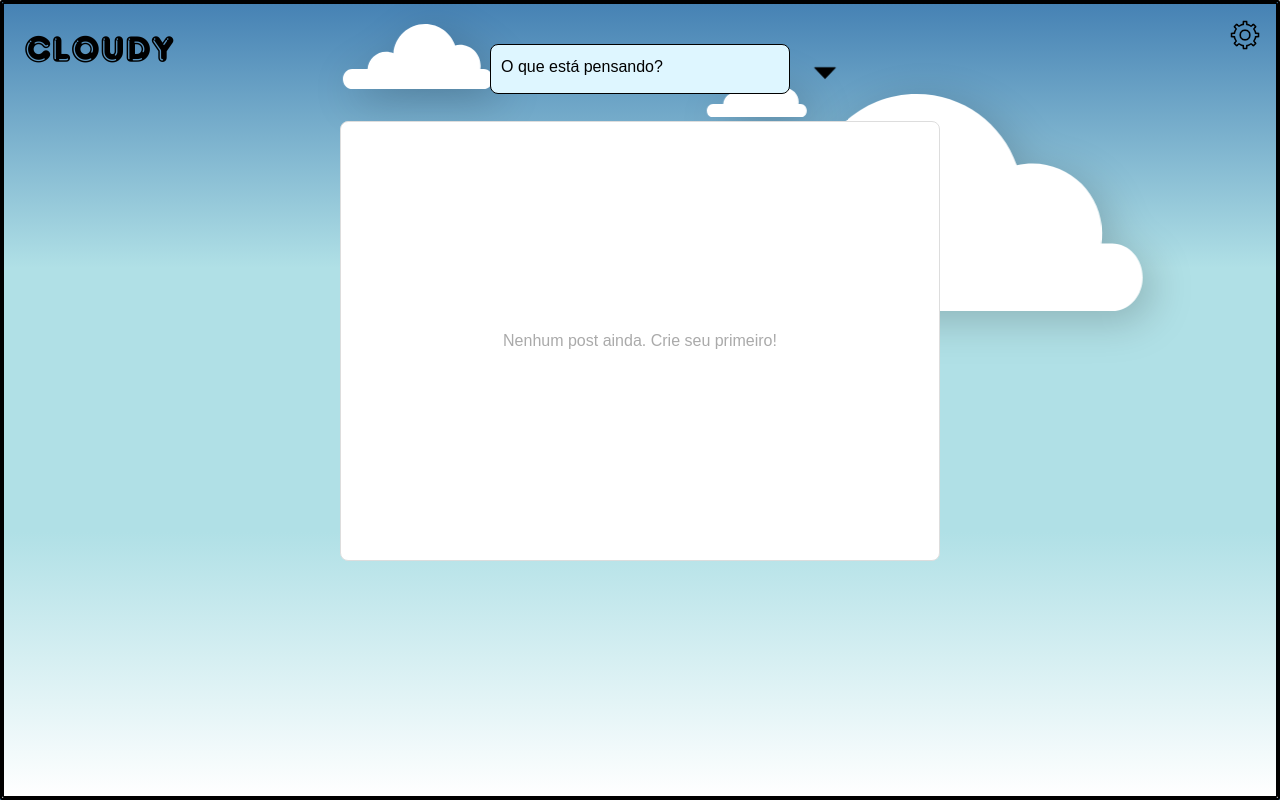
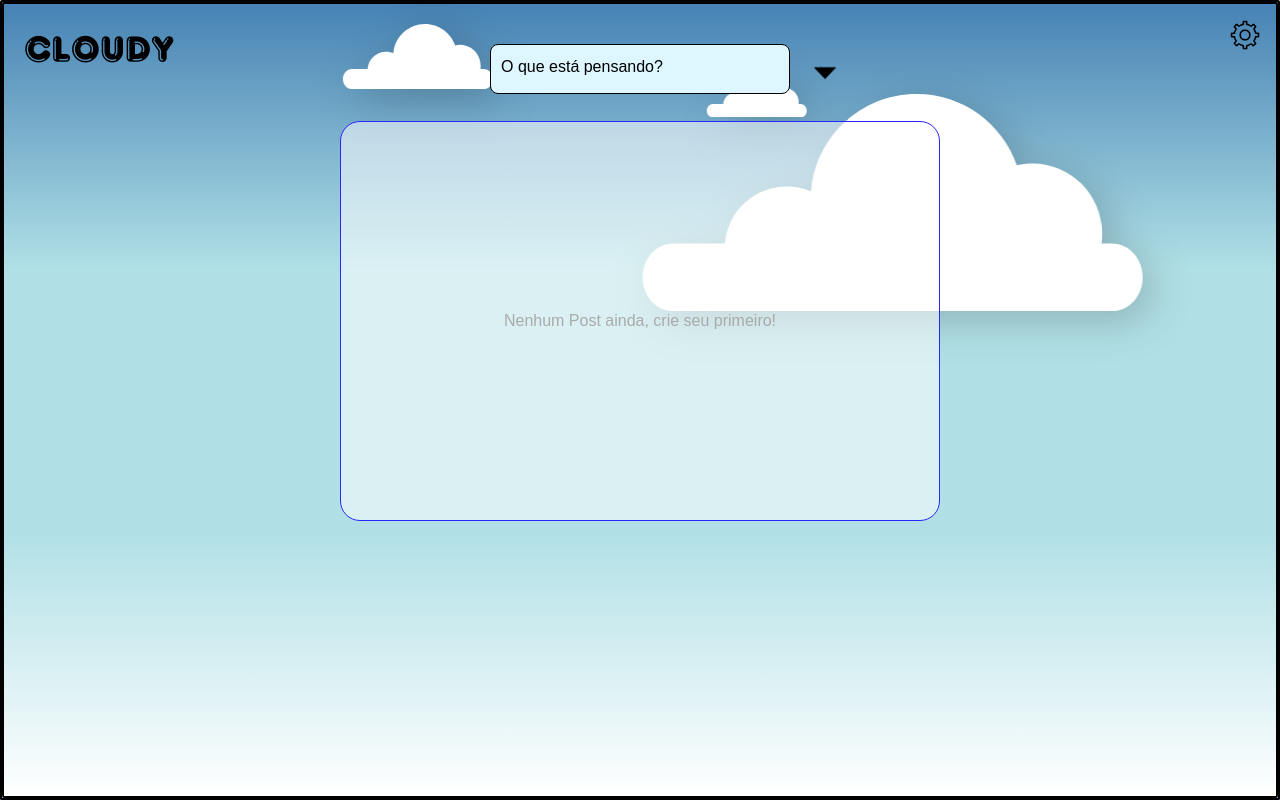
Before and after one commit to Igorrst/Cloudy, a React (Vite) app: page /home in a window 1280 px wide. Built offline with nearby package versions, Linux system fonts and the light colour scheme.

Commit message:
Updating Home

```diff
--- a/package.json
+++ b/package.json
@@ -11,6 +11,7 @@
   },
   "dependencies": {
     "axios": "^1.7.9",
+    "framer-motion": "^12.0.11",
     "react": "^18.3.1",
     "react-dom": "^18.3.1",
     "react-router-dom": "^6.28.1",
--- a/src/pages/Home/index.tsx
+++ b/src/pages/Home/index.tsx
@@ -1,4 +1,5 @@
 import { useState } from "react";
+import { motion, AnimatePresence } from "framer-motion";
 import {
   Container,
   TextPost,
@@ -46,7 +47,7 @@ const Home = () => {
       <TextPost>
         <textarea
           placeholder="O que está pensando?"
-          maxLength={300}
+          maxLength={100}
           value={newPost}
           onChange={(e) => setNewPost(e.target.value)}
         />
@@ -57,18 +58,31 @@ const Home = () => {
       <BoxPost onWheel={handleScroll}>
         {posts.length > 0 ? (
           <>
+            <AnimatePresence mode="wait">
+              <motion.div
+                key={currentPostIndex}
+                initial={{ opacity: 0, y: 80 }}
+                animate={{ opacity: 1, y: 0 }}
+                exit={{ opacity: 0, y: -80 }}
+                transition={{ duration: 0.5 }}
+              >
                 <Post>{posts[currentPostIndex]}</Post>
+              </motion.div>
+            </AnimatePresence>
             <HeartButton
               onClick={() => toggleLike(currentPostIndex)}
               liked={likedPosts[currentPostIndex]}
               >
-              <img
+              <motion.img
                src={
                 likedPosts[currentPostIndex]
                 ? "/src/assets/heart-red.png"
                  : "/src/assets/heart.png"
               }
                alt="Curtir"
+              whileTap={{ scale: 0.9 }}
+              whileHover={{ scale: 1.1 }}
+              transition={{ type: "spring", stiffness: 300 }}
                />
               </HeartButton>
             <CommentButton>
@@ -76,7 +90,7 @@ const Home = () => {
             </CommentButton>
           </>
         ) : (
-          <p>Nenhum post ainda. Crie seu primeiro!</p>
+          <p>Nenhum Post ainda, crie seu primeiro!</p>
         )}
       </BoxPost>
     </Container>
--- a/src/pages/Home/styles.ts
+++ b/src/pages/Home/styles.ts
@@ -6,6 +6,10 @@ export const Container = styled.div`
   align-items: center;
   padding: 40px;
   box-sizing: border-box;
+
+  @media (max-width: 768px) {
+    padding: 20px;
+  }
 `;
 
 export const TextPost = styled.div`
@@ -28,6 +32,15 @@ export const TextPost = styled.div`
 
   ::placeholder {
     color: black;
+  }
+
+  @media (max-width: 768px) {
+  margin-top: 100px;
+  }
+
+  @media (max-width:  480px) {
+  margin-top: 100px;
+  max-width: 60%;
   }
 `;
 
@@ -52,16 +65,20 @@ export const IconButton = styled.button`
   &:active {
     transform: translateY(-50%) scale(0.9);
   }
+
+  @media (max-width: 480px) {
+    right: -30px;
+  }
 `;
 
 export const BoxPost = styled.div`
   width: 100%;
   max-width: 600px;
-  height: 440px;
-  overflow: visible;
-  border: 1px solid #ddd;
-  border-radius: 8px;
-  background-color: white;
+  min-height: 400px;
+  height: auto;
+  border: 1px solid rgb(42, 38, 255);
+  border-radius: 20px;
+  background-color: rgba(255, 255, 255, 0.53);
   display: flex;
   align-items: center;
   justify-content: center;
@@ -73,6 +90,14 @@ export const BoxPost = styled.div`
   p {
     color: #aaa;
   }
+
+  @media (max-width: 768px) {
+    max-width: 90%;
+  }
+
+  @media (max-width: 480px) {
+    max-width: 70%;
+  }
 `;
 
 export const Post = styled.div`
@@ -80,13 +105,15 @@ export const Post = styled.div`
   font-weight: bold;
   color: #333;
   word-wrap: break-word;
+  word-break: break-word;
+  white-space: pre-wrap;
   text-align: center;
 `;
 
 export const HeartButton = styled.button<{ liked: boolean }>`
   position: absolute;
   right: -50px;
-  top: 20%;
+  top: 45%;
   transform: translateY(-50%);
   background: none;
   border: none;
@@ -106,12 +133,16 @@ export const HeartButton = styled.button<{ liked: boolean }>`
   &:active img {
     transform: scale(0.9);
   }
+
+  @media (max-width: 480px) {
+    right: -40px;
+  }
 `;
 
 export const CommentButton = styled.button`
   position: absolute;
   right: -50px;
-  top: 30%;
+  top: 55%;
   transform: translateY(-50%);
   background: none;
   border: none;
@@ -131,4 +162,8 @@ export const CommentButton = styled.button`
   &:active img {
     transform: scale(0.9);
   }
+
+  @media (max-width: 480px) {
+    right: -40px;
+  }
 `;
--- a/src/pages/Signup/index.tsx
+++ b/src/pages/Signup/index.tsx
@@ -27,7 +27,7 @@ const Signup: React.FC = () => {
             <PrimaryButton text="Entrar" onClick={handleLogin} />
             <h3>
               @desenvolvido por{' '}
-              <a href="https://github.com/Igorrst" target="_blank" rel="noopener noreferrer">
+              <a href="https://virtual-business-card-ten.vercel.app/" target="_blank" rel="noopener noreferrer">
                 Igorrst
               </a>{' '}
               &{' '}
```
Also changed, not shown: 1 other file (tests, documents, lock files or other folders). Lines whose indentation alone changed are shown as unchanged.
